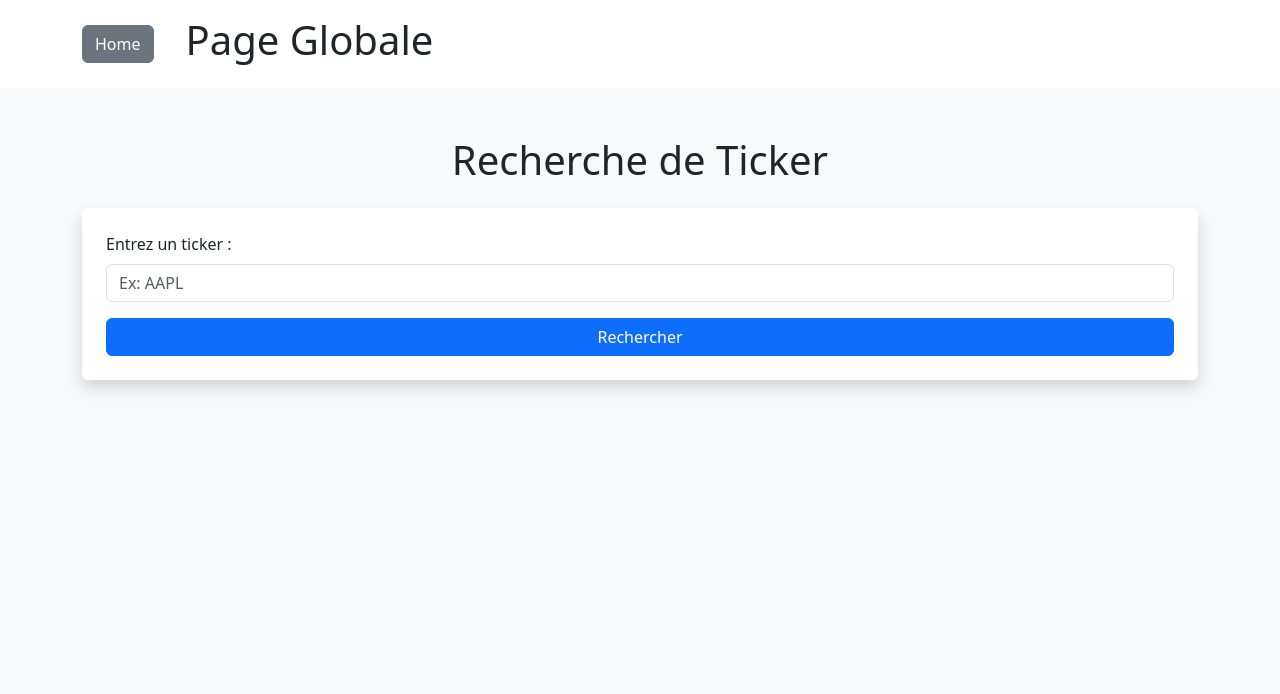
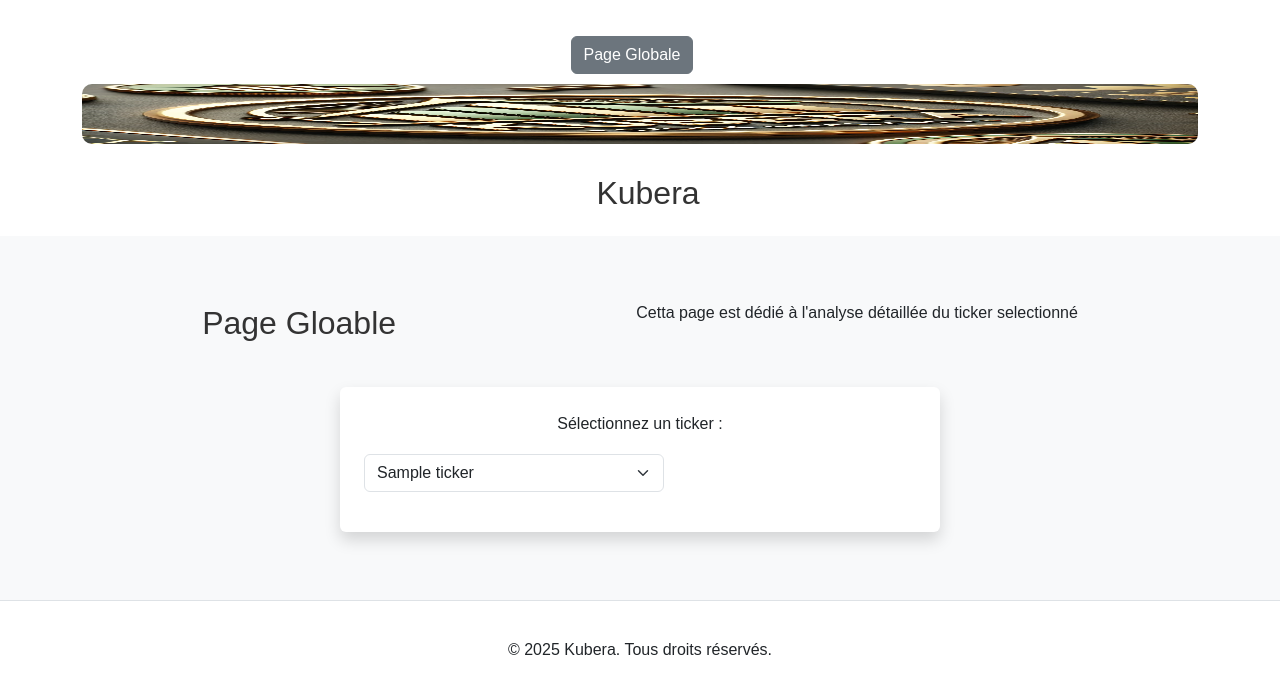
Before and after one commit to juliogver/Kubera, a Flask app: template code/my_flask_app/templates/global.html in a window 1280 px wide. Shown: the top 694 px of the page. Run offline with Flask 3, Linux system fonts and the light colour scheme; the template is opened without the code that fills it: most values are stand-ins (such as "Sample title", 1, 10 or a date in 2020); parts of the project's set-up code (start-up, migrations or seed data) failed here and were passed over.

Commit message:
debit de page globale

```diff
--- a/code/my_flask_app/app.py
+++ b/code/my_flask_app/app.py
@@ -351,21 +351,108 @@ def home():
     )
 
 
-'''@app.route("/global", methods=["GET", "POST"])
+@app.route("/global", methods=["GET", "POST"])
 def global_page():
 
-    tickers = all_stock_data['ticker'].unique()
+    tickers = magnificent_data['ticker'].unique()
+    selected_ticker = None
+
+    def get_filtered_data(data, timeframe):
+        # Utiliser la dernière date disponible dans les données comme référence
+        if data['date'].max() is pd.NaT:
+            return data  # Si les données sont vides ou incorrectes, renvoyer directement
+
+        last_date = data['date'].max()
+
+        if timeframe == "1D":
+            start_date = last_date - pd.Timedelta(days=1)
+        elif timeframe == "1W":
+            start_date = last_date - pd.Timedelta(weeks=1)
+        elif timeframe == "1M":
+            start_date = last_date - pd.DateOffset(months=1)
+        elif timeframe == "1Y":
+            start_date = last_date - pd.DateOffset(years=1)
+        else:  # "max"
+            return data
+
+        # Filtrer les données
+        filtered_data = data[data['date'] >= start_date]
+        print(f"Nombre de points après filtrage ({timeframe}): {len(filtered_data)}")  # Debug
+        return filtered_data
 
 
     if request.method == "POST" and request.form.get("ticker"):
+
+
         selected_ticker = request.form.get("ticker")
+        timeframe = request.form.get("timeframe")
+        user_investment = request.form.get("investment")
+
+
+
+        try:
+            df = magnificent_data[magnificent_data['ticker'] == selected_ticker].copy()
+            df_filtered = get_filtered_data(df, timeframe)
+            dividends = dividend_data[dividend_data['ticker'] == selected_ticker].copy()
+
+            if not dividends.empty and not df.empty:
+                    df = df.dropna(subset=['close'])
+                    dividends = dividends.dropna(subset=['dividends'])
+                    merged_data = pd.merge(dividends, df, on=['date', 'ticker'], how='inner')
+
+                    if not merged_data.empty:
+                        merged_data['dividend_to_price_ratio'] = merged_data['dividends'] / merged_data['close']
+                        avg_ratio = merged_data['dividend_to_price_ratio'].mean()
+
+                        if user_investment and avg_ratio:
+                            user_investment = float(user_investment)
+                            dividend_yield = user_investment * avg_ratio
+
+            if dividends.empty:
+                return render_template(
+                    "index.html",
+                    tickers=tickers,
+                    # top_5_fr_tickers=top_5_fr_tickers,
+                    # top_5_closing_img_paths=top_5_closing_img_paths,
+                    error_message=f"Le ticker {selected_ticker} ne verse pas de dividendes.",
+                    selected_ticker=selected_ticker,
+                    timeframe=timeframe,
+                )
+
+            dividends = dividends.dropna(subset=['dividends'])
+            df = df.dropna(subset=['close'])
+            merged_data = pd.merge(dividends, df, on=['date', 'ticker'], how='inner')
+
+            if merged_data.empty:
+                return render_template(
+                    "index.html",
+                    tickers=tickers,
+                    #top_5_fr_tickers=top_5_fr_tickers,
+                    #top_5_closing_img_paths=top_5_closing_img_paths,
+                    error_message=f"Aucune donnée commune disponible pour {selected_ticker}.",
+                    selected_ticker=selected_ticker,
+                    timeframe=timeframe,
+                )
+
+        except Exception as e:
+            return render_template(
+                "index.html",
+                tickers=tickers,
+                #top_5_fr_tickers=top_5_fr_tickers,
+                #top_5_closing_img_paths=top_5_closing_img_paths,
+                error_message=f"Une erreur est survenue : {str(e)}",
+                selected_ticker=selected_ticker,
+                timeframe=timeframe,
+            )
+
+
 
     return render_template(
         "global.html",
         tickers=tickers,
         selected_ticker = selected_ticker,
 
-                           )'''
+                           )
 
 
 if __name__ == "__main__":
--- a/code/my_flask_app/templates/global.html
+++ b/code/my_flask_app/templates/global.html
@@ -3,56 +3,86 @@
 <head>
     <meta charset="UTF-8">
     <meta name="viewport" content="width=device-width, initial-scale=1.0">
-    <title>Page Globale</title>
+    <title>Prédictions des Actions</title>
     <link href="https://cdn.jsdelivr.net/npm/bootstrap@5.3.0/dist/css/bootstrap.min.css" rel="stylesheet">
+    <link rel="stylesheet" href="{{ url_for('static', filename='css/style.css') }}">
 </head>
 <body class="bg-light">
 
     <header class="bg-white py-3">
         <div class="container d-flex align-items-center">
-            <a href="/" class="btn btn-secondary me-3">Home</a>
-            <h1 class="ms-3">Page Globale</h1>
+            <a href="/global" class="btn btn-secondary me-3">Page Globale</a>
+            <img src="{{ url_for('static', filename='logo.webp') }}" alt="Kubera Logo" style="height: 60px;">
+            <h1 class="ms-3">Kubera</h1>
         </div>
     </header>
 
+
     <div class="container mt-5">
-        <h1 class="text-center mb-4">Recherche de Ticker</h1>
+        <h1 class="text-center mb-4">Page Gloable</h1>
 
-        <form method="POST" action="/global" class="bg-white p-4 shadow rounded">
+        <!-- Paragraphe de présentation du projet -->
+        <p class="text-center mt-3">
+            Cetta page est dédié à l'analyse détaillée du ticker selectionné
+        </p>
+
+        <!-- Ajout du titre "Magnificent Seven" -->
+        <!--<h2 class="text-center mt-4">Magnificent Seven</h2>-->
+
+        <form method="POST" action="/" class="bg-white p-4 shadow rounded">
             <div class="mb-3">
-                <label for="search_query" class="form-label">Entrez un ticker :</label>
-                <input type="text" name="search_query" id="search_query" class="form-control" placeholder="Ex: AAPL">
+                <label for="ticker" class="form-label">Sélectionnez un ticker :</label>
+                <select name="ticker" id="ticker" class="form-select">
+                    {% for ticker in tickers %}
+                    <option value="{{ ticker }}" {% if ticker == selected_ticker %}selected{% endif %}>
+                        {{ ticker }}
+                    </option>
+                    {% endfor %}
+                </select>
             </div>
-            <button type="submit" class="btn btn-primary w-100">Rechercher</button>
-        </form>
 
-        {% if query %}
-        <h2 class="text-center mt-5">Résultats pour "{{ query }}"</h2>
-        {% if search_results is not none and not search_results.empty %}
-        <table class="table table-striped mt-4">
-            <thead>
-                <tr>
-                    <th>Date</th>
-                    <th>Ticker</th>
-                    <th>Close</th>
-                </tr>
-            </thead>
-            <tbody>
-                {% for index, row in search_results.iterrows() %}
-                <tr>
-                    <td>{{ row.date }}</td>
-                    <td>{{ row.ticker }}</td>
-                    <td>{{ row.close }}</td>
-                </tr>
-                {% endfor %}
-            </tbody>
-        </table>
-        {% else %}
-        <p class="text-center mt-4">Aucun résultat trouvé pour "{{ query }}".</p>
-        {% endif %}
-        {% endif %}
+            <!--<div class="mb-3">
+                <label for="timeframe" class="form-label">Sélectionnez une période :</label>
+                <select name="timeframe" id="timeframe" class="form-select">
+                    <option value="1D" {% if timeframe == "1D" %}selected{% endif %}>1 Jour</option>
+                    <option value="1W" {% if timeframe == "1W" %}selected{% endif %}>1 Semaine</option>
+                    <option value="1M" {% if timeframe == "1M" %}selected{% endif %}>1 Mois</option>
+                    <option value="1Y" {% if timeframe == "1Y" %}selected{% endif %}>1 An</option>
+                    <option value="max" {% if timeframe == "max" %}selected{% endif %}>Max</option>
+                </select>
+            </div>-->
+
+            <!--<form method="POST" action="/" class="bg-white p-4 shadow rounded">
+                <div class="input-group mb-3">
+                    <input type="number" step="0.01" name="investment" id="investment" class="form-control" placeholder="Montant en euros" value="{{ user_investment }}">
+                    <button type="submit" name="action" value="calculate_investment" class="btn btn-success">Calculer</button>
+                </div>
+            </form>
+            <div class="text-center mt-4">
+                <button type="submit" class="btn btn-primary">Prédire</button>
+            </div>
+        </form>-->
+
+        <!-- Section d'affichage des résultats -->
+         <!--<div class="mt-5">
+            {% if prediction %}
+            <div class="alert alert-info">
+                <h4 class="alert-heading">Résultats de la prédiction :</h4>
+                <p>{{ prediction }}</p>
+            </div>
+            {% endif %}
+        </div>-->
+
     </div>
 
+    <!-- Footer -->
+    <footer class="bg-white text-center py-3 mt-5 border-top">
+        <div class="container">
+            <p>&copy; 2025 Kubera. Tous droits réservés.</p>
+        </div>
+    </footer>
+
+    <!-- Bootstrap JavaScript -->
     <script src="https://cdn.jsdelivr.net/npm/bootstrap@5.3.0/dist/js/bootstrap.bundle.min.js"></script>
 </body>
 </html>
```
Also changed, not shown: code/my_flask_app/static/predicted_dividend_plot.png, code/my_flask_app/static/real_price_plot.png.
